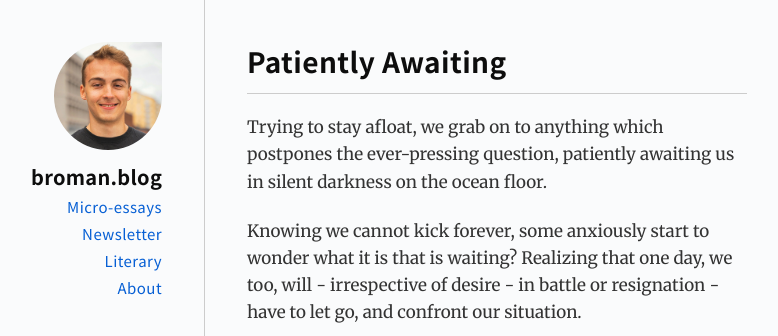
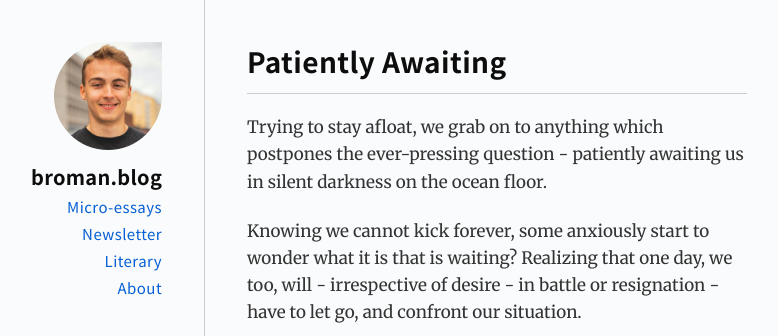
Before and after one commit to gdbroman/broman.blog, a Jekyll site: the page built from _posts/2021/2021-02-25-patiently-waiting.md, in a window 1280 px wide and 1036 px high. Shown: the top 336 px of the window, without its empty margins (251-1029 px from the left). Built offline with Jekyll 4.4.1, drawn with Linux system fonts in a browser that asks for light colours.

```diff
--- a/_posts/2021/2021-02-25-patiently-waiting.md
+++ b/_posts/2021/2021-02-25-patiently-waiting.md
@@ -3,7 +3,7 @@ title: "Patiently Awaiting"
 permalink: patiently-waiting
 ---
 
-Trying to stay afloat, we grab on to anything which postpones the ever-pressing question, patiently awaiting us in silent darkness on the ocean floor.
+Trying to stay afloat, we grab on to anything which postpones the ever-pressing question - patiently awaiting us in silent darkness on the ocean floor.
 
 Knowing we cannot kick forever, some anxiously start to wonder what it is that is waiting? Realizing that one day, we too, will - irrespective of desire - in battle or resignation - have to let go, and confront our situation.
 
```
